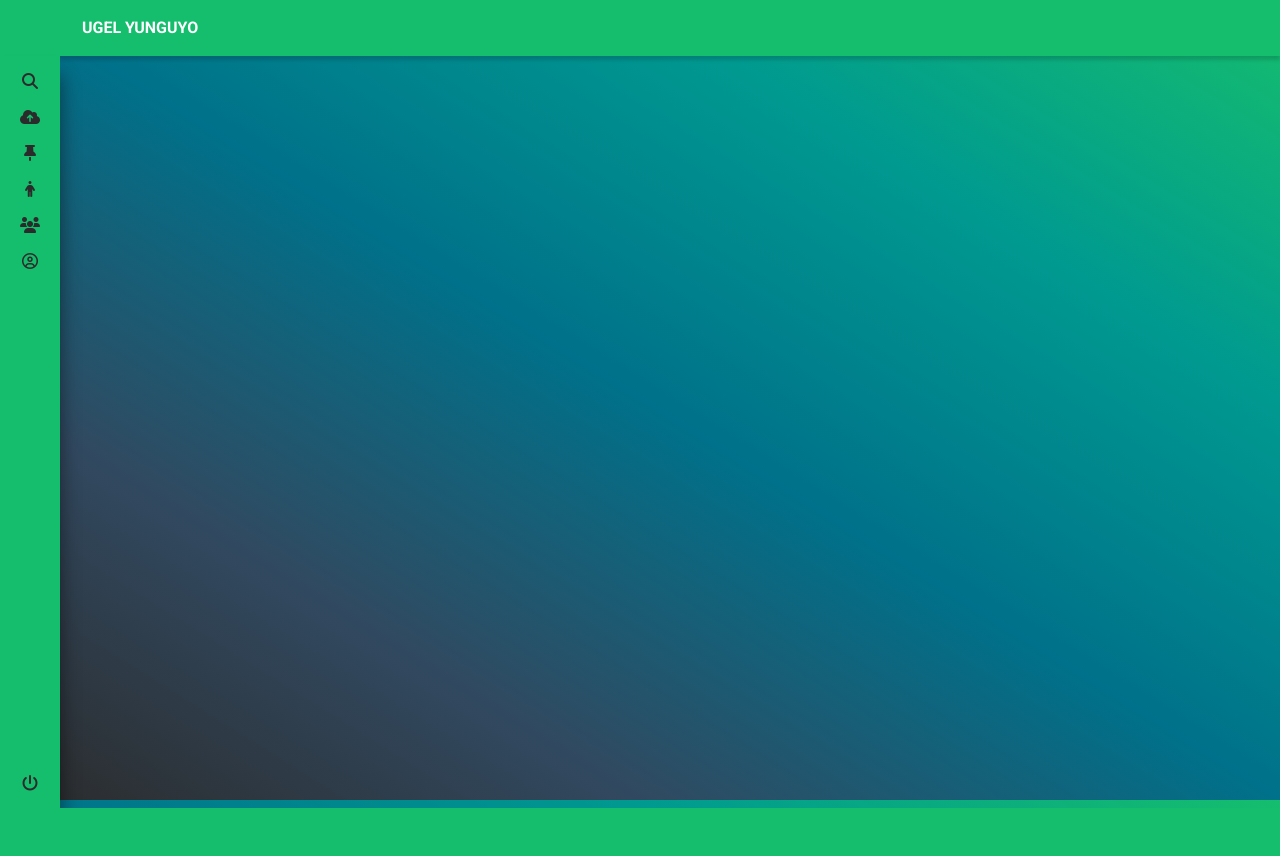
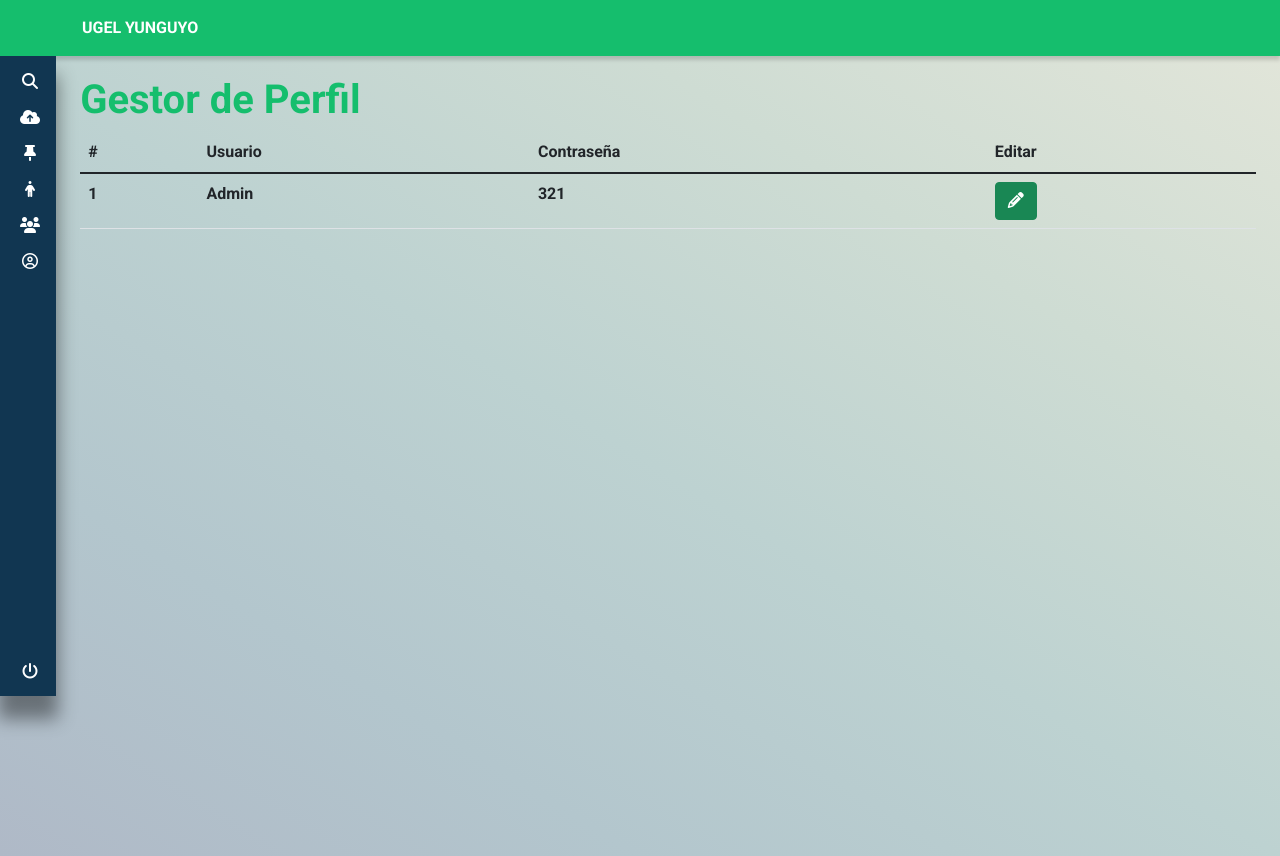
Before and after one commit to fwan099/GestorResolucionesD, a PHP site: page /perfil in a window 1280 px wide. Before the commit the page ends 808 px from the top, so only its background shows below. Run offline with PHP 8.4, Linux system fonts and the light colour scheme; the visitor is signed in with stand-in values (Sample User, id 1); some libraries are stand-ins or nearby versions; some web fonts are replaced.

Commit message:
diseño de interfaz perfil

```diff
--- a/views/index.php
+++ b/views/index.php
@@ -21,7 +21,7 @@ session_start();
             include "modules/menu.php";
 
             if(isset($_GET["url"])){
-                if($_GET["url"]=="salir"){
+                if($_GET["url"]=="salir" || $_GET["url"]=="buscarRes" || $_GET["url"]=="subirRes" || $_GET["url"]=="ingresarMotivo"|| $_GET["url"]=="personal"|| $_GET["url"]=="usuarios" || $_GET["url"]=="perfil"){
                     include "modules/".$_GET["url"].".php";
                 }
 
--- /dev/null
+++ b/views/modules/buscarRes.php
@@ -0,0 +1,4 @@
+	<div>
+		<h2>Modulo Buscar Resoluciones</h2>
+	</div>
+</div>
--- /dev/null
+++ b/views/modules/ingresarMotivo.php
@@ -0,0 +1,4 @@
+	<div>
+		<h2>Modulo Ingresar Motivo</h2>
+	</div>
+</div>
--- a/views/modules/ingreso.php
+++ b/views/modules/ingreso.php
@@ -11,7 +11,7 @@
     <link rel="stylesheet" href="./views/public/css/sliderbar.css">
 
 </head>
-<body>
+<body class="body">
     <div class="container h-100">
         <h3 class="text-center text-white pt-4 text-roboto">SISTEMA DE GESTOR DE RESOLUCIONES DIRECTORALES - UGEL YUNGUYO</h3>
         <div class="row justify-content-center align-items-center h-75">
--- a/views/modules/inicio.php
+++ b/views/modules/inicio.php
@@ -1,3 +1 @@
-<?php
-echo 'Ingreso al inicio';
-?>
+<p class="text-danger">hxcvszxxxxxxcxzzzzzzzzzzzzzzzzola</p>
--- a/views/modules/menu.php
+++ b/views/modules/menu.php
@@ -1,8 +1,9 @@
 
+ <div class="contenedor">
     <nav class="main-menu">
                 <ul>
                     <li>
-                    <a href="#">
+                        <a href="buscarRes">
                             <i class="fa fa-search fa-2x"></i>
                             <span class="nav-text">
                                 Buscar Resolucion
@@ -11,7 +12,7 @@
 
                     </li>
                     <li class="has-subnav">
-                    <a href="#">
+                        <a href="subirRes">
                             <i class="fa fa-cloud-upload fa-2x"></i>
                             <span class="nav-text">
                                 Subir Resolucion
@@ -20,7 +21,7 @@
 
                     </li>
                     <li class="has-subnav">
-                    <a href="#">
+                        <a href="ingresarMotivo">
                            <i class="fa fa-thumb-tack fa-2x"></i>
                             <span class="nav-text">
                                 Ingresar Motivo
@@ -29,7 +30,7 @@
 
                     </li>
                     <li>
-                    <a href="#">
+                        <a href="personal">
                             <i class="fa fa-male fa-2x"></i>
                             <span class="nav-text">
                                 Personal
@@ -37,7 +38,7 @@
                         </a>
                     </li>
                     <li class="has-subnav">
-                    <a href="#">
+                        <a href="usuarios">
                            <i class="fa fa-users fa-2x"></i>
                             <span class="nav-text">
                                 Usuarios
@@ -46,7 +47,7 @@
 
                     </li>
                     <li>
-                    <a href="#">
+                        <a href="perfil">
                             <i class="fa fa-user-circle-o fa-2x"></i>
                             <span class="nav-text">
                                 Mi Perfil
--- /dev/null
+++ b/views/modules/perfil.php
@@ -0,0 +1,48 @@
+	 <!-- Content Wrapper. Contains page content -->
+  <div class="content-wrapper">
+    <!-- Content Header (Page header) -->
+    <section class="content-header">
+      <h1>
+        Gestor de Perfil
+      </h1>
+
+    </section>
+
+    <!-- Main content -->
+    <section class="content">
+
+      <!-- Default box -->
+      <div class="box">
+
+        <div class="box-body" style="overflow: auto;">
+          <table class="table">
+			  <thead>
+			    <tr>
+			      <th scope="col">#</th>
+			      <th scope="col">Usuario</th>
+			      <th scope="col">Contraseña</th>
+			      <th scope="col">Editar</th>
+			    </tr>
+			  </thead>
+			  <tbody>
+			    <tr>
+			      <th scope="row">1</th>
+			      <td>Admin</td>
+			      <td>321</td>
+			      <td><button class="btn btn-success " ><i class="fas fa-pencil-alt" data-toggle="modal" data-target="#EditarU"></i></button></td>
+			    </tr>
+			  </tbody>
+			</table>
+        </div>
+        <!-- /.box-body -->
+
+      </div>
+      <!-- /.box -->
+
+    </section>
+    <!-- /.content -->
+  </div>
+  <!-- /.content-wrapper -->
+
+
+</div>
--- /dev/null
+++ b/views/modules/personal.php
@@ -0,0 +1,4 @@
+	<div>
+		<h2>Modulo Gestion Personal</h2>
+	</div>
+</div>
--- /dev/null
+++ b/views/modules/subirRes.php
@@ -0,0 +1,4 @@
+	<div>
+		<h2>Modulo Subir Resoluciones</h2>
+	</div>
+</div>
--- /dev/null
+++ b/views/modules/usuarios.php
@@ -0,0 +1,4 @@
+	<div>
+		<h2>Modulo Gestion Usuarios</h2>
+	</div>
+</div>
--- a/views/public/css/estilos.css
+++ b/views/public/css/estilos.css
@@ -8,10 +8,10 @@
 *{
 	font-family:'Roboto';
 }
-body{
+.body{
     background-image: linear-gradient(to left bottom, #15be6d, #009a90, #00718a, #314960, #2b2b2b);
     height: 100vh;
-    overflow: hidden !important;
+
 }
 .bg-main-2{
     background-color: var(--bg-main-2);
@@ -66,6 +66,26 @@ body{
         display: none;
     }
 
+.contenedor{
+    display: flex;
+    background-image: linear-gradient(to right top, #afb9c7, #b3c6cd, #bdd2d1, #cedcd3, #e1e5d9);
+    height: 100vh;
+    overflow-y: hidden;
+}
+body{
+    overflow-y: hidden;
+}
+.content-wrapper{
+    padding: 12px;
+    margin-right: auto;
+    width: 100%;
+    margin:8px 12px !important;
+}
+.content-header h1{
+    color: #15BE6D;
+}
+
+
 @media (max-width: 830px){
     .menu-admin{
         width: 100%;
--- a/views/public/css/sliderbar.css
+++ b/views/public/css/sliderbar.css
@@ -19,10 +19,11 @@ font-size:20px;
 }
 
 :root{
-    --bg-main:#4C7295;
+    --bg-main:#113651;
     --bg-main-2:#15BE6D;
     --bg-login: #2B2B2B;
     --bg-grey:#DDDD;
+
 }
 
 
@@ -32,11 +33,11 @@ width:250px;
 }
 
 .main-menu {
-background:var(--bg-main-2);
-
+background:var(--bg-main);
+display: inline-block;
 top:0;
 bottom:10px;
-height:94%;
+height:80vh;
 left:0;
 width:60px;
 overflow:hidden;
@@ -64,7 +65,7 @@ position:relative;
 display:table;
 border-collapse:collapse;
 border-spacing:0;
-color:#2b2b2b;
+color:#fff;
  font-family: arial;
 font-size: 14px;
 text-decoration:none;
```
Also changed, not shown: views/modules/hola.php (deleted). Lines whose indentation alone changed are shown as unchanged.
